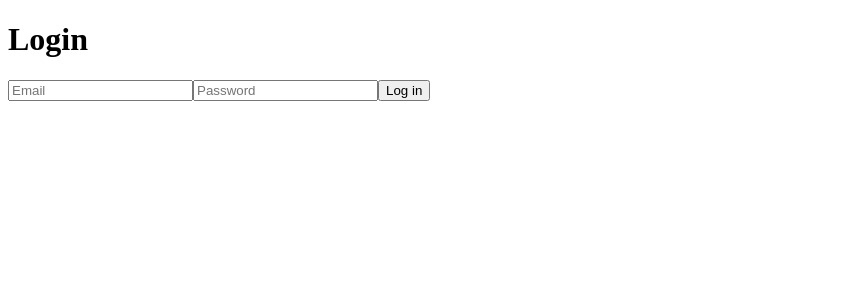
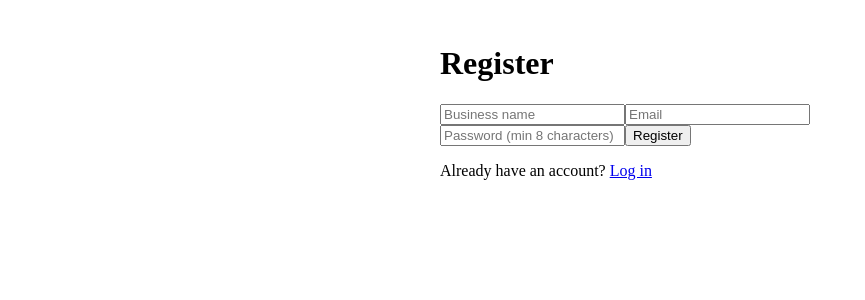
Before and after one commit to hanunsflower/b2b-order-platform, a React app in the folder frontend/: page /register in a window 1280 px wide. Before the commit this address led to /login. Shown: the top 300 px of the page, without its empty margins (0-865 px from the left). Built offline with nearby package versions, Linux system fonts and the light colour scheme; the HTML template or start-up script is replaced by a standard one.

Commit message:
Add register page

```diff
--- a/frontend/src/App.jsx
+++ b/frontend/src/App.jsx
@@ -8,6 +8,7 @@ import Cart from "./pages/Cart.jsx";
 import Orders from "./pages/Orders.jsx";
 import AdminPayments from "./pages/AdminPayments.jsx";
 import AdminOrders from "./pages/AdminOrders.jsx";
+import Register from "./pages/Register.jsx";
 
 export default function App() {
   return (
@@ -65,6 +66,7 @@ export default function App() {
           </ProtectedRoute>
         }
       />
+      <Route path="/register" element={<Register />} />
     </Routes>
   );
 }
--- a/frontend/src/pages/Login.jsx
+++ b/frontend/src/pages/Login.jsx
@@ -1,5 +1,5 @@
 import { useState } from "react";
-import { useNavigate } from "react-router-dom";
+import { useNavigate, Link } from "react-router-dom";
 import { api } from "../api.js";
 
 export default function Login() {
@@ -43,6 +43,9 @@ export default function Login() {
       />
       {error && <p style={{ color: "red" }}>{error}</p>}
       <button type="submit">Log in</button>
+      <p>
+        New business? <Link to="/register">Register</Link>
+      </p>
     </form>
   );
 }
--- /dev/null
+++ b/frontend/src/pages/Register.jsx
@@ -0,0 +1,71 @@
+import { useState } from "react";
+import { Link } from "react-router-dom";
+import { api } from "../api.js";
+
+export default function Register() {
+  const [businessName, setBusinessName] = useState("");
+  const [email, setEmail] = useState("");
+  const [password, setPassword] = useState("");
+  const [error, setError] = useState("");
+  const [done, setDone] = useState(false);
+
+  async function handleSubmit(e) {
+    e.preventDefault();
+    setError("");
+
+    const { ok, data } = await api("POST", "/api/auth/register", {
+      email,
+      password,
+      businessName
+    });
+    if (!ok) {
+      setError(data?.error || "Registration failed");
+      return;
+    }
+    setDone(true);
+  }
+
+  if (done) {
+    return (
+      <div style={{ maxWidth: 400, margin: "0 auto", padding: 16 }}>
+        <h1>Registered</h1>
+        <p>Registered. Please wait for Admin approval.</p>
+        <Link to="/login">Back to login</Link>
+      </div>
+    );
+  }
+
+  return (
+    <form
+      onSubmit={handleSubmit}
+      style={{ maxWidth: 400, margin: "0 auto", padding: 16 }}
+    >
+      <h1>Register</h1>
+      <input
+        placeholder="Business name"
+        value={businessName}
+        onChange={(e) => setBusinessName(e.target.value)}
+        required
+      />
+      <input
+        type="email"
+        placeholder="Email"
+        value={email}
+        onChange={(e) => setEmail(e.target.value)}
+        required
+      />
+      <input
+        type="password"
+        placeholder="Password (min 8 characters)"
+        value={password}
+        onChange={(e) => setPassword(e.target.value)}
+        required
+      />
+      {error && <p style={{ color: "red" }}>{error}</p>}
+      <button type="submit">Register</button>
+      <p>
+        Already have an account? <Link to="/login">Log in</Link>
+      </p>
+    </form>
+  );
+}
```
Also changed, not shown: 1 other file (tests, documents, lock files or other folders).
